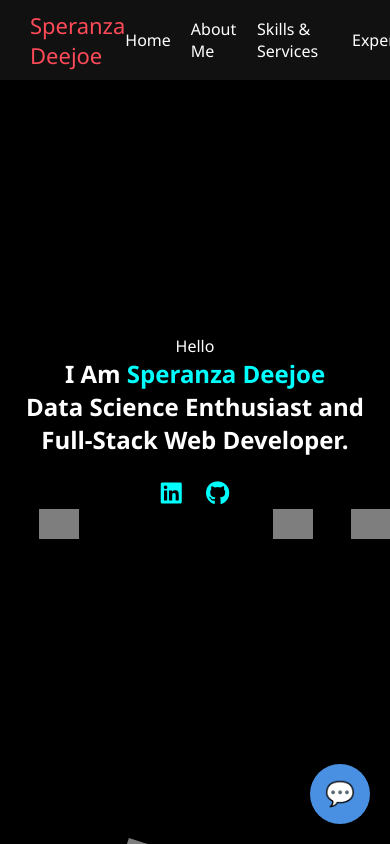
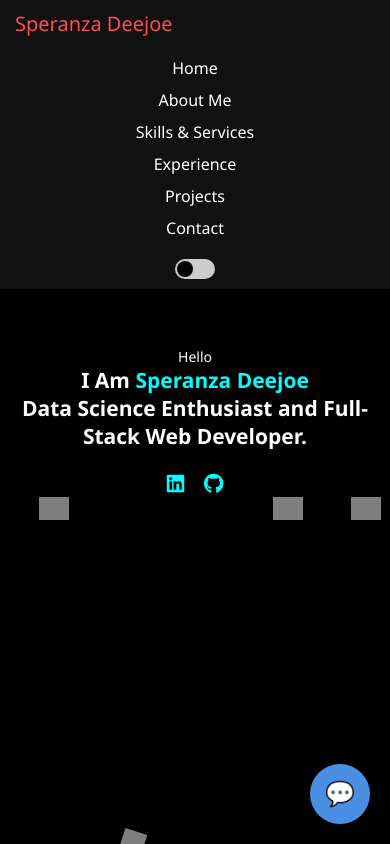
Before and after one commit to speranzadeejoe/Professional-Portfolio, a plain HTML site: page index.html in a window 390 px wide. Drawn offline with Linux system fonts and the light colour scheme; grey boxes are pictures that could not be loaded.

Commit message:
Update style.css

```diff
--- a/style.css
+++ b/style.css
@@ -20,6 +20,7 @@ body {
   justify-content: space-between;
   align-items: center;
   z-index: 1000;
+  flex-wrap: wrap;
 }
 .navbar .logo {
   font-size: 22px;
@@ -44,6 +45,7 @@ body {
   position: relative;
   text-align: center;
   overflow: hidden;
+  padding: 0 20px;
 }
 .hero .highlight {
   color: cyan;
@@ -124,3 +126,42 @@ body.light-mode .logo {
 body.light-mode .socials a {
   color: #333;
 }
+
+/* -------------------- Responsive Styling -------------------- */
+@media screen and (max-width: 768px) {
+  .navbar {
+    flex-direction: column;
+    align-items: flex-start;
+    padding: 10px 15px;
+  }
+
+  .navbar nav {
+    flex-direction: column;
+    width: 100%;
+    gap: 10px;
+    margin-top: 10px;
+  }
+
+  .navbar .logo {
+    font-size: 20px;
+    margin-bottom: 10px;
+  }
+
+  .hero {
+    padding: 20px;
+    font-size: 14px;
+  }
+
+  .socials a {
+    font-size: 20px;
+    margin: 0 8px;
+  }
+
+  .floating-icons img {
+    width: 30px;
+  }
+
+  .theme-switch {
+    margin-top: 10px;
+  }
+}
```
